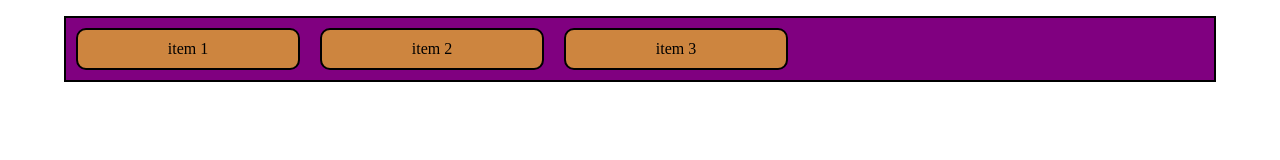
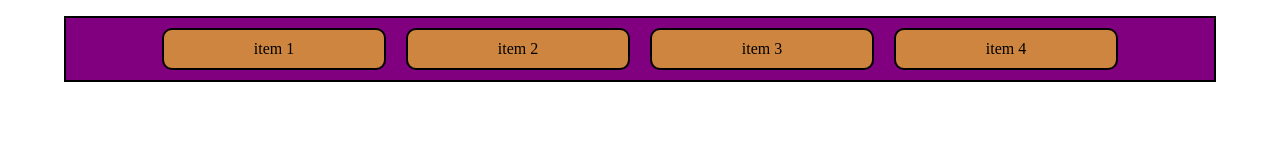
Before and after one commit to Danielacvd/basic-front, a plain HTML site: page css-flexBox/index.html in a window 1280 px wide. Drawn offline with Linux system fonts and the light colour scheme.

Commit message:
ADD: justify-center

```diff
--- a/css-flexBox/index.html
+++ b/css-flexBox/index.html
@@ -13,6 +13,7 @@
         <div class="item">item 1</div>
         <div class="item">item 2</div>
         <div class="item">item 3</div>
+        <div class="item">item 4</div>
     </div>
 
 </body>
--- a/css-flexBox/style.css
+++ b/css-flexBox/style.css
@@ -27,4 +27,5 @@
     display: flex;
     flex-direction: row;
     flex-wrap: wrap;
+    justify-content: center;
 }
```
